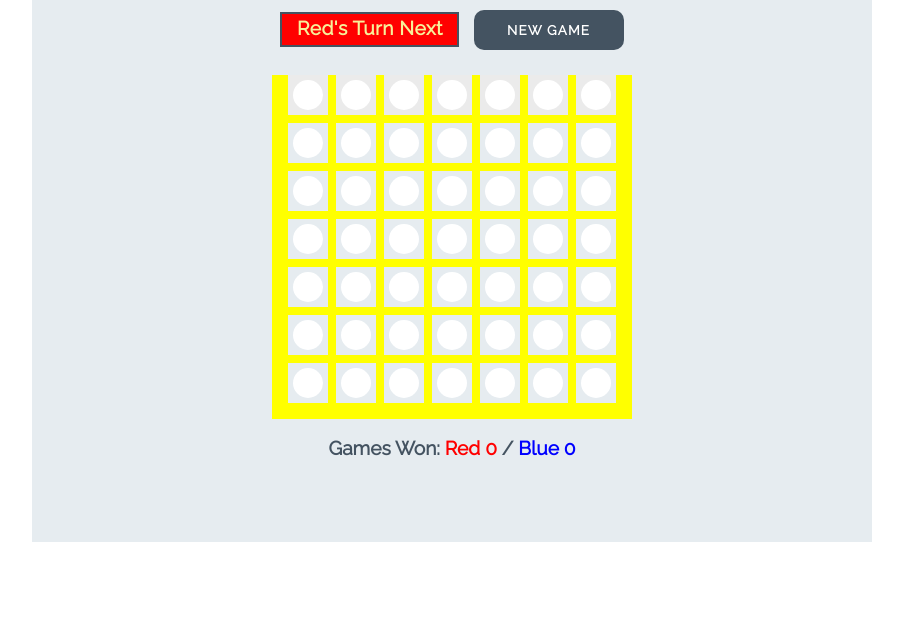
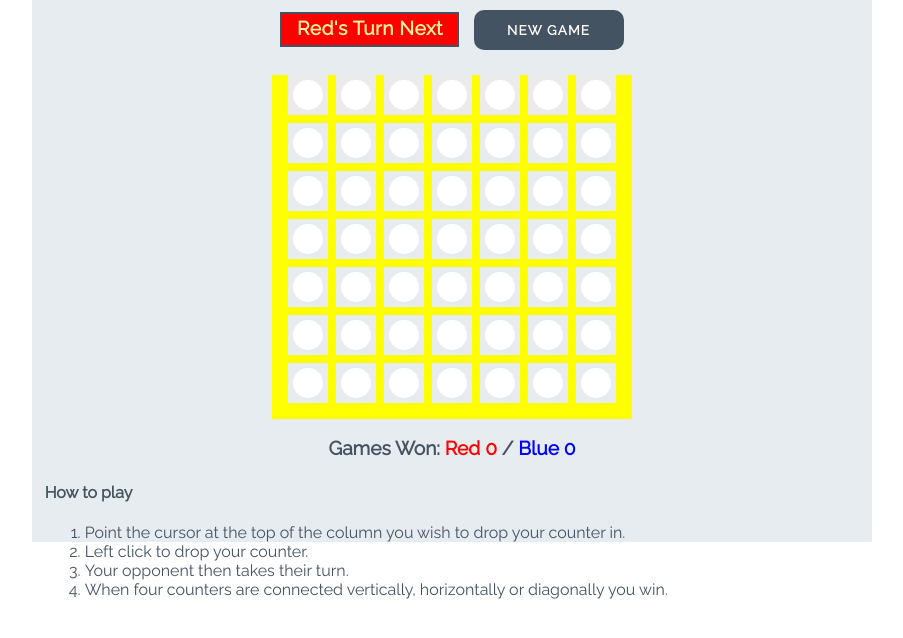
Before and after one commit to NigelFell/CI_MS2_FourInALine, a plain HTML site: page index.html in a window 1280 px wide. Shown: the part 70-708 px from the top of the page, without its empty margins (188-1091 px from the left). Drawn offline with Linux system fonts and the light colour scheme.

Commit message:
feat: added rules section under the scores

```diff
--- a/assets/css/style.css
+++ b/assets/css/style.css
@@ -115,6 +115,10 @@ body {
     margin: 0;
 }
 
+.rules-area {
+    text-align: left;
+}
+
 /* --------- Button */
 
 #new-game {
--- a/index.html
+++ b/index.html
@@ -35,6 +35,15 @@
                 Games Won: <span id="score-red">Red 0</span> / <span id="score-blue">Blue 0</span>
             </p>
         </div>
+        <div class="rules-area">
+            <h4 id="rules-heading">How to play</h4>
+            <ol id="rules-list">
+                <li>Point the cursor at the top of the column you wish to drop your counter in.</li>
+                <li>Left click to drop your counter.</li>
+                <li>Your opponent then takes their turn.</li>
+                <li>When four counters are connected vertically, horizontally or diagonally you win.</li>
+            </ol>
+        </div>
     </div>
 
     <script src="assets/js/script.js"></script>
```
